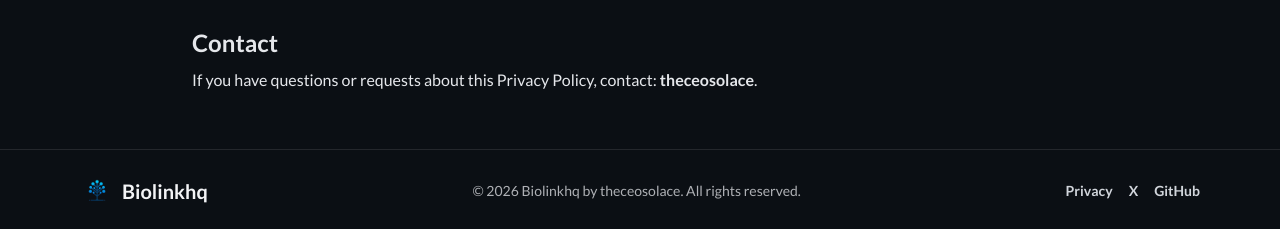
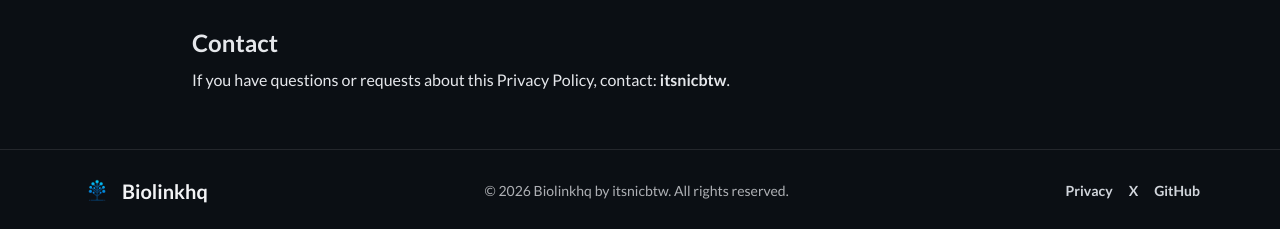
Before and after one commit to TheBioLink/biolinkhq, a Next.js app: page /privacy in a window 1280 px wide. Shown: the part 1550-1779 px from the top of the page. Built offline with nearby package versions, Linux system fonts and the light colour scheme; no server answers.

Commit message:
replace all solace references with itsnicbtw

```diff
--- a/src/app/(app)/template.js
+++ b/src/app/(app)/template.js
@@ -16,7 +16,7 @@ import { Toaster } from "react-hot-toast";
 const lato = Lato({ subsets: ["latin"], weight: ["400", "700"] });
 
 export const metadata = {
-  title: "Biolinkhq by theceosolace",
+  title: "Biolinkhq by itsnicbtw",
   description: "Generated by create next app",
 };
 
--- a/src/app/(page)/[uri]/layout.js
+++ b/src/app/(page)/[uri]/layout.js
@@ -4,7 +4,7 @@ import "../../globals.css";
 const lato = Lato({ subsets: ["latin"], weight: ["400", "700"] });
 
 export const metadata = {
-  title: "Biolinkhq by theceosolace",
+  title: "Biolinkhq by itsnicbtw",
   description: "Public profile",
 };
 
--- a/src/app/(page)/[uri]/page.js
+++ b/src/app/(page)/[uri]/page.js
@@ -95,7 +95,7 @@ export default async function PageByUri({ params }) {
   const avatar = page.profileImage || user?.image || "/assets/logo.webp";
   const banner = page.bannerImage;
   const who = norm(page.uri);
-  const isFounder = who === "ceosolace";
+  const isFounder = who === "itsnicbtw";
   const isOfficial = who === "biolinkhq";
 
   return (
--- a/src/app/(website)/about/page.js
+++ b/src/app/(website)/about/page.js
@@ -3,7 +3,7 @@ import Link from "next/link";
 
 export const metadata = {
   // Updated site branding
-  title: "Biolinkhq by theceosolace | About",
+  title: "Biolinkhq by itsnicbtw | About",
   description:
     "Share your links, social profiles, contact info and more on one page with Biolinkhq",
 };
--- a/src/app/(website)/contact/page.js
+++ b/src/app/(website)/contact/page.js
@@ -10,7 +10,7 @@ import {
 } from "react-icons/fa";
 
 export const metadata = {
-  title: "Biolinkhq by theceosolace | Contact",
+  title: "Biolinkhq by itsnicbtw | Contact",
   description:
     "Share your links, social profiles, contact info and more on one page with Biolinkhq",
 };
--- a/src/app/(website)/layout.js
+++ b/src/app/(website)/layout.js
@@ -6,7 +6,7 @@ import "../globals.css";
 const lato = Lato({ subsets: ["latin"], weight: ["400", "700"] });
 
 export const metadata = {
-  title: "Biolinkhq by theceosolace",
+  title: "Biolinkhq by itsnicbtw",
   description:
     "Share your links, social profiles, contact info and more on one page with Biolinkhq",
 };
--- a/src/app/(website)/login/page.js
+++ b/src/app/(website)/login/page.js
@@ -1,7 +1,7 @@
 import LoginWithGoogle from "@/components/buttons/LoginWithGoogle";
 
 export const metadata = {
-  title: "Biolinkhq by theceosolace | Login",
+  title: "Biolinkhq by itsnicbtw | Login",
   description:
     "Share your links, social profiles, contact info and more on one page with Biolinkhq",
 };
--- a/src/app/(website)/pricing/page.js
+++ b/src/app/(website)/pricing/page.js
@@ -2,7 +2,7 @@ import Head from "next/head";
 import Link from "next/link";
 
 export const metadata = {
-  title: "Biolinkhq by theceosolace | Pricing",
+  title: "Biolinkhq by itsnicbtw | Pricing",
   description:
     "Share your links, social profiles, contact info and more on one page with Biolinkhq",
 };
--- a/src/app/(website)/privacy/page.js
+++ b/src/app/(website)/privacy/page.js
@@ -1,6 +1,6 @@
 export const metadata = {
-  title: "Biolinkhq by theceosolace | Privacy",
-  description: "Privacy policy for Biolinkhq by theceosolace",
+  title: "Biolinkhq by itsnicbtw | Privacy",
+  description: "Privacy policy for Biolinkhq by itsnicbtw",
 };
 
 export default function PrivacyPage() {
@@ -147,7 +147,7 @@ export default function PrivacyPage() {
             <p>
               If you have questions or requests about this Privacy Policy,
               contact:{" "}
-              <span className="font-semibold">theceosolace</span>.
+              <span className="font-semibold">itsnicbtw</span>.
             </p>
           </section>
         </div>
--- a/src/components/Footer.js
+++ b/src/components/Footer.js
@@ -13,7 +13,7 @@ export default function Footer() {
         </div>
 
         <div className="text-sm text-gray-400 md:flex-1 md:text-center">
-          © {new Date().getFullYear()} Biolinkhq by theceosolace. All rights reserved.
+          © {new Date().getFullYear()} Biolinkhq by itsnicbtw. All rights reserved.
         </div>
 
         <div className="flex gap-4 text-sm font-bold">
--- a/src/components/admin/BanPanel.js
+++ b/src/components/admin/BanPanel.js
@@ -98,7 +98,7 @@ export default function BanPanel() {
             value={identifier}
             onChange={(e) => setIdentifier(e.target.value)}
             className="w-full bg-black/30 border border-white/10 rounded-xl p-3 text-gray-100 placeholder:text-gray-500"
-            placeholder={type === "email" ? "user@email.com" : "username (e.g. ceosolace)"}
+            placeholder={type === "email" ? "user@email.com" : "username (e.g. itsnicbtw)"}
           />
         </div>
 
```
Also changed, not shown: 1 other file (tests, documents, lock files or other folders).
